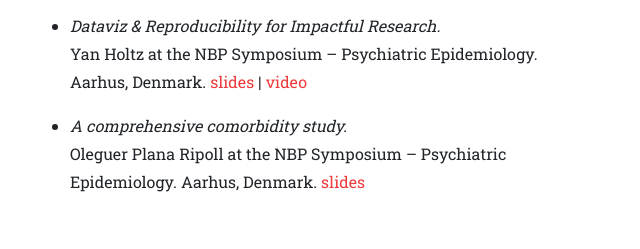
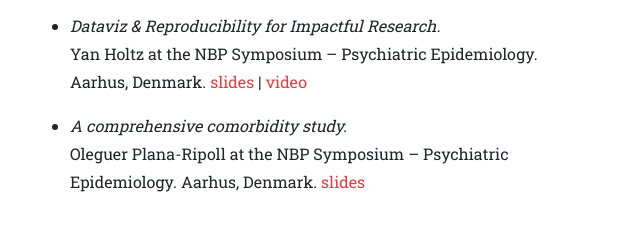
Before and after one commit to holtzy/NbEpi, a plain HTML site: page index.html in a window 1280 px wide. Shown: the part 1843-2092 px from the top of the page, 625-1265 px from the left. Drawn offline with nearby package versions, Linux system fonts and the light colour scheme; a script that the page names is missing; a web font is replaced by a local one.

Commit message:
typo oleguer

```diff
--- a/index.html
+++ b/index.html
@@ -173,8 +173,8 @@ function myFunction() {
         <h2 class="section-heading text-uppercase mx-auto" style="color: black; padding-bottom: 40px; text-align: center">Talks</h2>
         <ul>
           <li><p><i>Dataviz & Reproducibility for Impactful Research.</i><br>Yan Holtz at the NBP Symposium – Psychiatric Epidemiology. Aarhus, Denmark. <a href="https://github.com/holtzy/Talk/blob/master/2018/Talk_YanHoltz_Aarhus2018.pdf">slides</a> | <a href="https://www.youtube.com/watch?v=NLmPO7t0FjM&t=1116s&frags=pl%2Cwn">video</a></p></li>
-          <li><p><i>A comprehensive comorbidity study.</i><br>Oleguer Plana Ripoll at the NBP Symposium – Psychiatric Epidemiology. Aarhus, Denmark. <a href="https://ln.sync.com/dl/867bfeeb0#x5xp6y54-4nyy39tu-iwiubksa-bk8uqsjq">slides</a></p></li>
-          <!--<li><p><i>The pervasive nature of comorbidity within mental disorders: a comprehensive, nationwide cohort studypaintin</i><br>Oleguer Plana Ripoll at – SIRS 2018. Roma, Italy. <a href="">slides</a></p></li>-->
+          <li><p><i>A comprehensive comorbidity study.</i><br>Oleguer Plana-Ripoll at the NBP Symposium – Psychiatric Epidemiology. Aarhus, Denmark. <a href="https://ln.sync.com/dl/867bfeeb0#x5xp6y54-4nyy39tu-iwiubksa-bk8uqsjq">slides</a></p></li>
+          <!--<li><p><i>The pervasive nature of comorbidity within mental disorders: a comprehensive, nationwide cohort studypaintin</i><br>Oleguer Plana-Ripoll at – SIRS 2018. Roma, Italy. <a href="">slides</a></p></li>-->
         </ul>
       </div>
 
```
